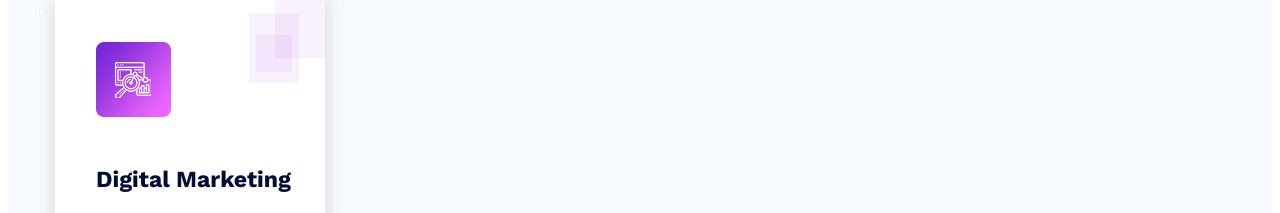
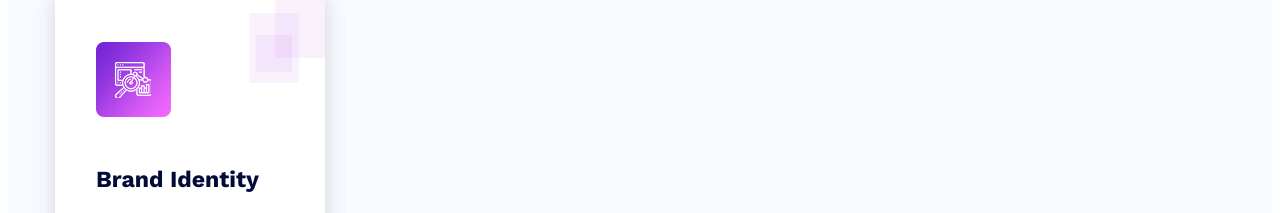
Before and after one commit to zhumadil-sjs/Suka-Home, a plain HTML site: page index.html in a window 1280 px wide. Shown: the part 1117-1330 px from the top of the page. Drawn offline with nearby package versions, Linux system fonts and the light colour scheme.

Commit message:
2 section

```diff
--- a/index.html
+++ b/index.html
@@ -67,7 +67,7 @@
                 <div class="services__col">
                     <div class="col__content">
                         <img class="services__icon" src="./img/Icon.png" alt="">
-                        <h2 class="services__text">Digital Marketing</h2>
+                        <h2 class="services__text">Web Analysis</h2>
                         <h4 class="services_text2">Volupta esse cllum doloe <br>
                             nulla pariat secepteur sint <br>
                             esse cllum doloe occaec <br>
@@ -80,7 +80,7 @@
                 <div class="services__col flex">
                     <div class="col__content">
                         <img class="services__icon" src="./img/Icon.png" alt="">
-                        <h2 class="services__text">Digital Marketing</h2>
+                        <h2 class="services__text">Market Analysis</h2>
                         <h4 class="services_text2">Volupta esse cllum doloe <br>
                             nulla pariat secepteur sint <br>
                             esse cllum doloe occaec <br>
@@ -93,7 +93,7 @@
                 <div class="services__col">
                     <div class="col__content">
                         <img class="services__icon" src="./img/Icon.png" alt="">
-                        <h2 class="services__text">Digital Marketing</h2>
+                        <h2 class="services__text">Brand Identity</h2>
                         <h4 class="services_text2">Volupta esse cllum doloe <br>
                             nulla pariat secepteur sint <br>
                             esse cllum doloe occaec <br>
```
